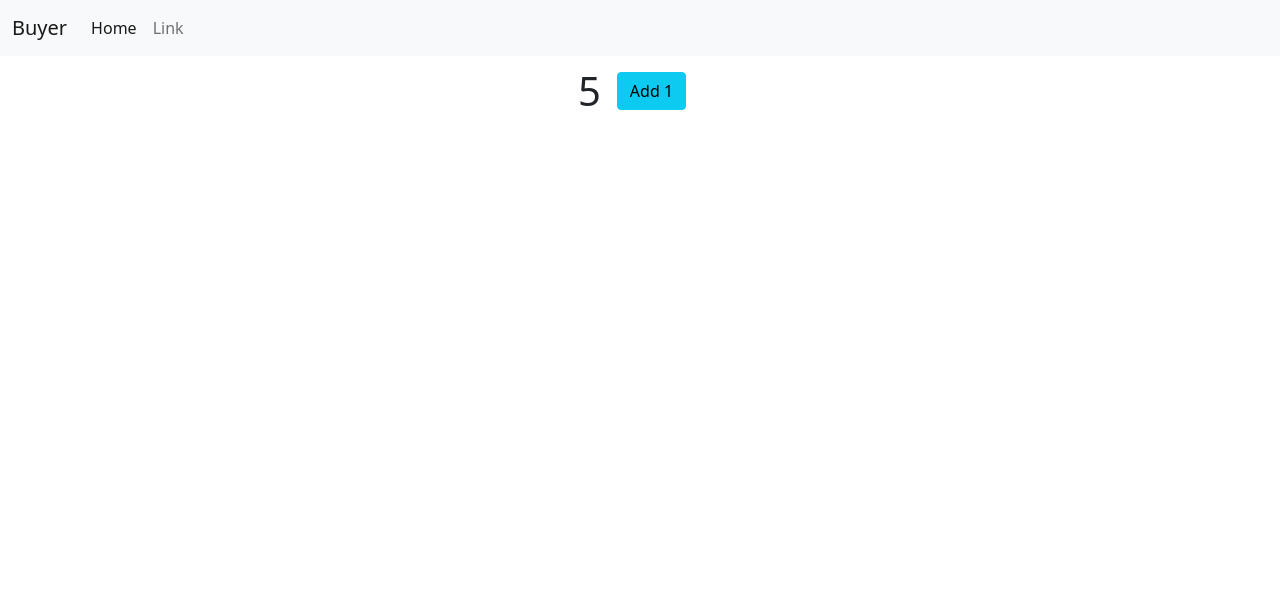
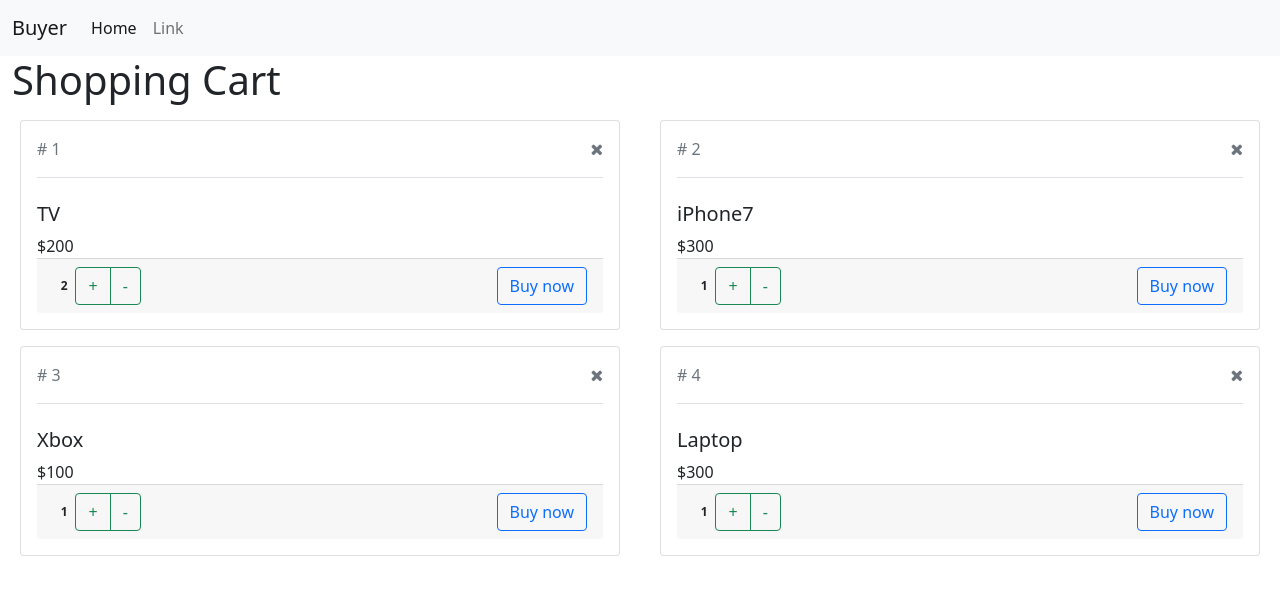
Before and after one commit to ShoiraTa/splitter, a React (Create React App) app: page / in a window 1280 px wide. Shown: the top 594 px of the page. Built offline with nearby package versions, Linux system fonts and the light colour scheme.

Commit message:
Add cart

```diff
--- a/package.json
+++ b/package.json
@@ -7,6 +7,7 @@
     "@testing-library/react": "^13.1.1",
     "@testing-library/user-event": "^13.5.0",
     "bootstrap": "^5.1.3",
+    "font-awesome": "^4.7.0",
     "react": "^18.0.0",
     "react-dom": "^18.0.0",
     "react-scripts": "5.0.1",
--- a/public/index.html
+++ b/public/index.html
@@ -5,10 +5,7 @@
     <link rel="icon" href="%PUBLIC_URL%/favicon.ico" />
     <meta name="viewport" content="width=device-width, initial-scale=1" />
     <meta name="theme-color" content="#000000" />
-    <meta
-      name="description"
-      content="Web site created using create-react-app"
-    />
+    <meta name="description" content="Web site created using create-react-app" />
     <link rel="apple-touch-icon" href="%PUBLIC_URL%/logo192.png" />
     <!--
       manifest.json provides metadata used when your web app is installed on a
@@ -24,7 +21,7 @@
       work correctly both with client-side routing and a non-root public URL.
       Learn how to configure a non-root public URL by running `npm run build`.
     -->
-    <title>React App</title>
+    <title>eCommerce</title>
   </head>
   <body>
     <noscript>You need to enable JavaScript to run this app.</noscript>
--- a/src/App.js
+++ b/src/App.js
@@ -1,12 +1,13 @@
 import React, { Component, Fragment } from 'react';
 import Navbar from './components/Navbar';
 import MainContent from './components/MainContent';
+import ShoppingCart from './components/ShoppingCart';
 
 class App extends Component {
   render = () => (
     <Fragment>
       <Navbar />
-      <MainContent />
+      <ShoppingCart />
     </Fragment>
   );
 }
--- a/src/components/MainContent.jsx
+++ b/src/components/MainContent.jsx
@@ -4,22 +4,89 @@ class MainContent extends Component {
   constructor(props) {
     super(props)
     this.state = {
-      count: 5,
+      customers: [
+        {name: 'Anna', country: 'Russia'},
+        {name: 'Alex', country: 'USA'},
+        {name: 'Eva', country: 'Georgia'},
+        {name: 'Kate', country: 'England'},
+        {name: 'Matilda', country: ''},
+      ],
+      newCustomer:''
     }
   }
 
-  handleAdd = () => {
+  customersRaw = () => {
+    return (
+      this.state.customers.map((customer, index) => (
+        <tr key={customer.name}>
+          <td style={{backgroundColor: (customer.name.startsWith('A')) ? 'beige' : 'azure'}}>{customer.name}
+
+          </td>
+          <td>
+            {customer.country ? customer.country : 'Country is not available'}
+            <button
+            type='button'
+            className='btn btn-outline-success m-3'
+            onClick = { () =>
+              this.handleDelete(customer, index)
+            }
+            >Delete country</button>
+          </td>
+        </tr>
+       )
+      )
+    )
+  }
+
+  handleDelete = (cust, index) => {
     this.setState({
-      count: this.state.count += 2
+      customers: this.state.customers.map((item) =>
+      item.name === cust.name ? {...item, country:'EU'} : item
+      )
     })
   }
 
+  updateNewCustomer = (event) => {
+
+    this.setState({
+      newCustomer:  event.target.value
+    })
+  }
+
+  updateCustomersList = () => {
+    this.setState({
+      customers:[...this.state.customers,
+        {name: this.state.newCustomer,
+        country: ''}]
+    })
+  }
+
+
   render = () => (
     <Fragment>
-      <div className='row'>
-        <div className=' d-flex col-12 align-items-center justify-content-center'>
-          <h1 className='d-inline m-0'>{this.state.count}</h1>
-          <button className='btn  btn-info m-3' onClick={this.handleAdd}>Add 1</button>
+      <div className='container'>
+        <div>
+          <h1 classame='d-inline m-0'>Customers</h1>
+          <span>Add customer: </span>
+          <input
+          type='text'
+          value={this.state.newCustomer}
+          onChange={this.updateNewCustomer} />
+          <button
+          type='submit'
+          onClick= {this.updateCustomersList
+          }>Submit</button>
+          <table className='table'>
+            <thead>
+              <tr>
+                <th>Name</th>
+                <th>Country</th>
+              </tr>
+            </thead>
+            <tbody>
+           {this.customersRaw()}
+            </tbody>
+          </table>
         </div>
       </div>
 
--- /dev/null
+++ b/src/components/ProductComponent.jsx
@@ -0,0 +1,39 @@
+import React, {Component, Fragment} from 'react';
+
+class ProductComponent extends Component{
+  constructor(props){
+    super(props)
+    this.state = {
+     product: this.props.prod
+    }
+  }
+  render(){
+    return(
+      <div className='col-lg-6 col-sm-12'>
+        <div className='card m-2'>
+          <div className='card-body'>
+            <div className='text-muted d-flexjustify-content-between align-items-center mb-3'>
+              # {this.state.product.id}
+              <span className='pull-right' onClick={()=> this.props.handleDelete(this.props.prod)}><i className='fa fa-times' /></span>
+            </div>
+
+            <h5 className='pt-4 border-top'>{this.state.product.name}</h5>
+            <div className=''>${this.state.product.price}</div>
+            <div className='card-footer d-flex justify-content-between'>
+              <div>
+                <span className='badge text-dark'>{this.props.prod.quantity}</span>
+                <div className='btn-group pl-2'>
+                  <button className='btn btn-outline-success' onClick={() => this.props.handleIncrement(this.state.product, 10)}>+</button>
+                  <button className='btn btn-outline-success' onClick={() => this.props.handleDecrement(this.state.product, 0)}>-</button>
+                </div>
+              </div>
+              {this.props.children}
+            </div>
+          </div>
+        </div>
+      </div>
+    )
+  }
+}
+
+export default ProductComponent
--- /dev/null
+++ b/src/components/ShoppingCart.jsx
@@ -0,0 +1,71 @@
+import { Component, Fragment } from 'react';
+import ProductComponent from './ProductComponent';
+
+class ShoppingCart extends Component {
+  constructor(props) {
+    super(props)
+    this.state = {
+      products :[
+        {id: 1, name: 'TV', price: 200, quantity: 2},
+        {id: 2, name: 'iPhone7', price: 300, quantity: 1},
+        {id: 3, name: 'Xbox', price: 100, quantity: 1},
+        {id: 4, name: 'Laptop', price: 300, quantity: 1},
+      ]
+    }
+  }
+
+  handleDelete = (product) =>{
+    if(window.confirm('Are you sure?')){
+      this.setState({
+        products: this.state.products.filter((item) =>
+        item.id != product.id
+        )
+      })
+    }
+  }
+
+  handleIncrement=(product, max) => {
+    this.setState({
+      products: this.state.products.map((prod)=>
+        prod.id === product.id  && prod.quantity < max ? {...prod, quantity: prod.quantity+1} : prod
+      )
+    })
+  }
+
+  handleDecrement=(product,min) => {
+    this.setState({
+      products: this.state.products.map((item) =>
+      item.id === product.id && item.quantity > min ? {...item, quantity: item.quantity-1} : item
+      )
+    })
+  }
+  render() {
+    return(
+      <div className='container-fluid'>
+        <div>
+          <h1>Shopping Cart</h1>
+        </div>
+        <div className='row'>
+          {this.state.products.map((prod) => {
+            return(
+            <ProductComponent
+            key={prod.id}
+            prod={prod}
+            handleIncrement={this.handleIncrement}
+            handleDecrement = {this.handleDecrement}
+            handleDelete = {this.handleDelete}
+            >
+              <button type='button' className='btn btn-outline-primary'>Buy now</button>
+            </ProductComponent>
+            )
+          })
+          }
+        </div>
+      </div>
+
+
+    )
+  }
+}
+
+export default ShoppingCart
--- a/src/index.js
+++ b/src/index.js
@@ -4,7 +4,7 @@ import './index.css';
 import App from './App';
 import reportWebVitals from './reportWebVitals';
 import 'bootstrap/dist/css/bootstrap.css';
-
+import 'font-awesome/css/font-awesome.css';
 const root = ReactDOM.createRoot(document.getElementById('root'));
 root.render(
   <React.StrictMode>
```
Also changed, not shown: 1 other file (tests, documents, lock files or other folders).
